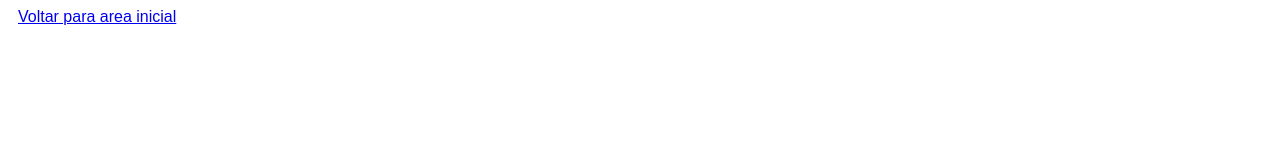
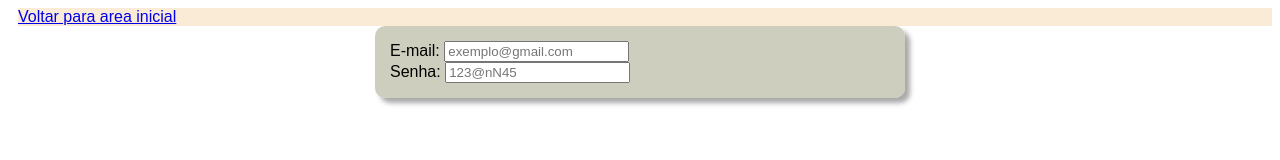
Before and after one commit to natanmatos0/Projeto001, a plain HTML site: page login.html in a window 1280 px wide. Drawn offline with Linux system fonts and the light colour scheme.

Commit message:
feat: criação da estrutura básica da página de login
Adiciona a estrutura HTML e CSS para a página de login, incluindo:

- Elemento `<section>` para agrupar os campos de entrada e o botão de login.
- Campos de entrada para e-mail e senha.
- Estilos CSS básicos para layout e aparência.

```diff
--- a/login.html
+++ b/login.html
@@ -14,6 +14,22 @@
         nav{
             text-align: left;
             margin-left: 10px;
+            background-color: antiquewhite;
+
+        }
+        section{
+            background: rgba(190, 190, 168, 0.745);
+            border-radius: 10px;
+            padding: 15px;
+            width: 500px;
+            margin: auto;
+            box-shadow: 5px 5px 5px rgba(0, 0, 0, 0.34);
+        }
+        #email {
+
+        }
+        #senha{
+
         }
     </style>
 </head>
@@ -21,5 +37,17 @@
     <nav>
         <a href="index.html">Voltar para area inicial</a>
     </nav>
+
+
+    <section>
+        <div id="logDiv">
+            E-mail: <input type="text" placeholder="exemplo@gmail.com" id="email"><br>
+            Senha: <input type="password" placeholder="123@nN45" id="senha">
+
+
+
+        </div>
+
+    </section>
 </body>
 </html>
```
